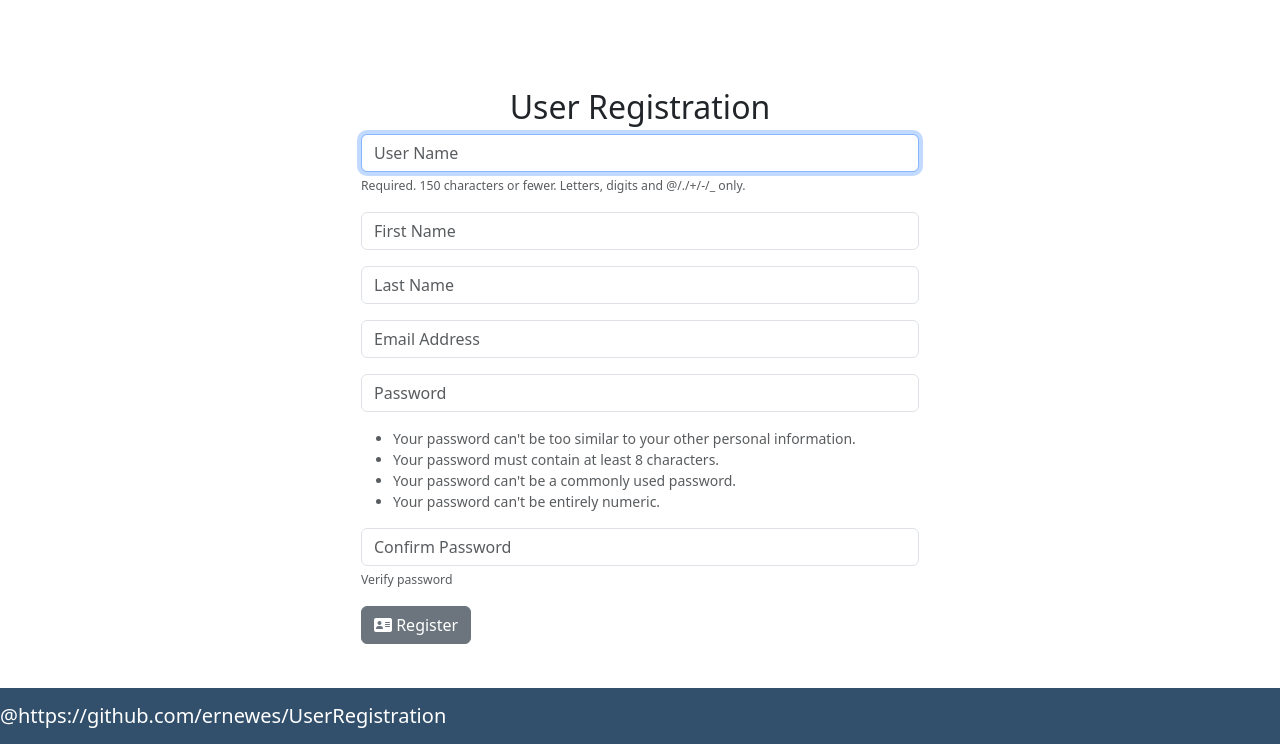
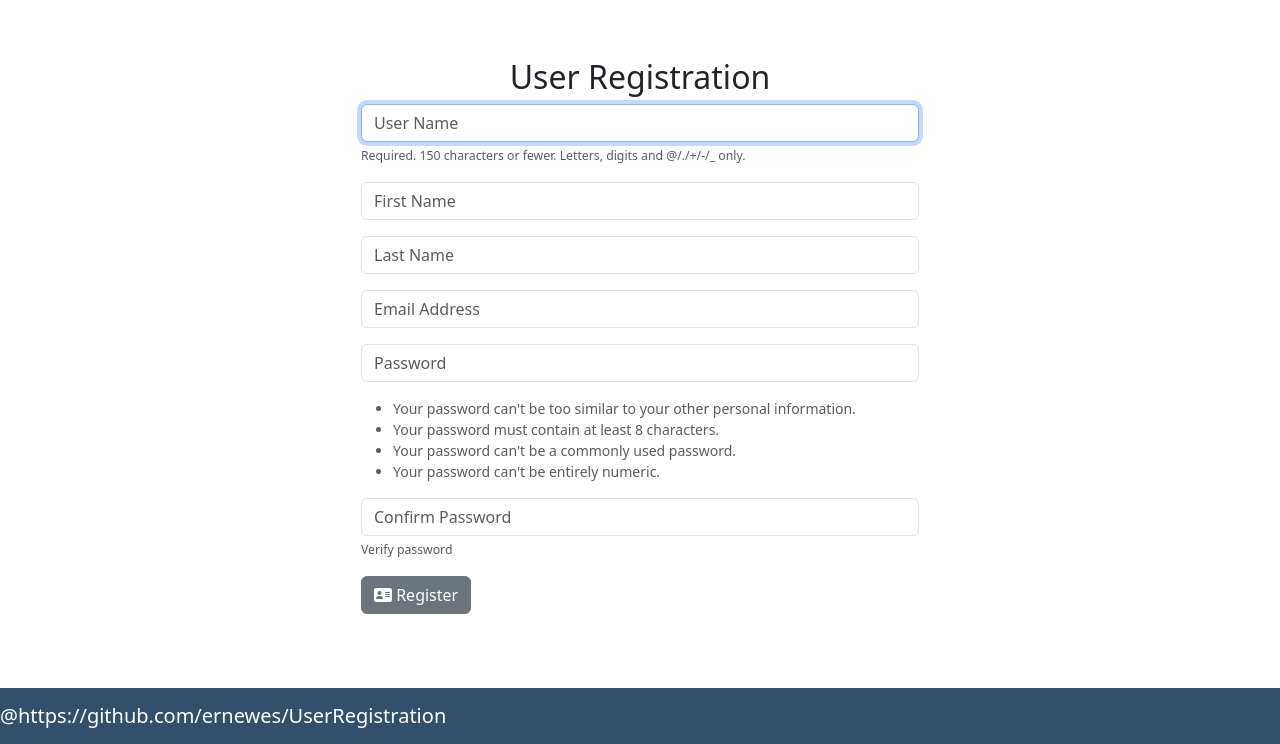
Before and after one commit to ernewes/UserRegistration, a Django app: page /register_user/ in a window 1280 px wide. Shown: the part 56-800 px from the top of the page. Run offline with Django 4.2, Linux system fonts and the light colour scheme; some libraries are stand-ins or nearby versions.

Commit message:
adjusted padding in html

```diff
--- a/loginform/templates/loginform/change_password.html
+++ b/loginform/templates/loginform/change_password.html
@@ -1,7 +1,7 @@
 {% extends 'loginform/base.html' %}
 {% block content %}
 
-<div class="col-md-6 offset-md-3" style="padding-top: 40px;">
+<div class="col-md-6 offset-md-3" style="padding-top: 10px;">
     <h2 class="text-center">Change Password</h2>
     <form method="POST" action="{% url 'change_password' %}">
 
--- a/loginform/templates/loginform/edit_profile.html
+++ b/loginform/templates/loginform/edit_profile.html
@@ -1,7 +1,7 @@
 {% extends 'loginform/base.html' %}
 {% block content %}
 
-<div class="col-md-6 offset-md-3" style="padding-top: 40px;">
+<div class="col-md-6 offset-md-3" style="padding-top: 10px;">
     <h2 class="text-center">Edit User Profile</h2>
     <form method="POST" action="{% url 'edit_profile' %}">
 
--- a/loginform/templates/loginform/home.html
+++ b/loginform/templates/loginform/home.html
@@ -13,7 +13,7 @@
 </style>
 
 {% if user.is_authenticated %}
-<div class="col-md-6 offset-md-3" style="padding-top: 40px;">
+<div class="col-md-6 offset-md-3" style="padding-top: 10px;">
     <h1>User Profile</h1>
     </br>
     <table class="table table-striped">
--- a/loginform/templates/loginform/login.html
+++ b/loginform/templates/loginform/login.html
@@ -1,7 +1,7 @@
 {% extends 'loginform/base.html' %}
 {% block content %}
 
-<div class="col-md-6 offset-md-3" style="padding-top: 40px;">
+<div class="col-md-6 offset-md-3" style="padding-top: 10px;">
 	<h2 class="text-center">Login</h2>
 	<form method="POST">
 
--- a/loginform/templates/loginform/register_user.html
+++ b/loginform/templates/loginform/register_user.html
@@ -1,7 +1,7 @@
 {% extends 'loginform/base.html' %}
 {% block content %}
 
-<div class="col-md-6 offset-md-3" style="padding-top: 40px;">
+<div class="col-md-6 offset-md-3" style="padding-top: 10px;">
     <h2 class="text-center">User Registration</h2>
 
     <form method="POST" action="{% url 'register_user' %}">
```
Also changed, not shown: db.sqlite3.
